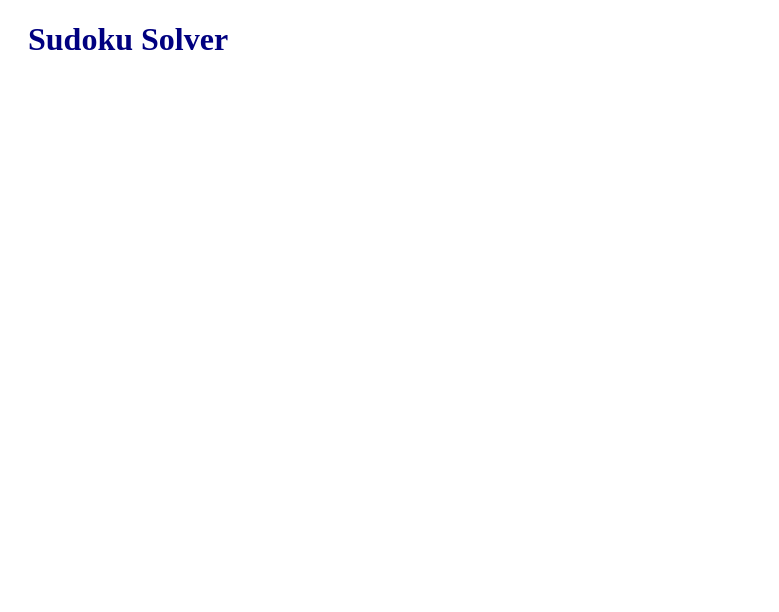
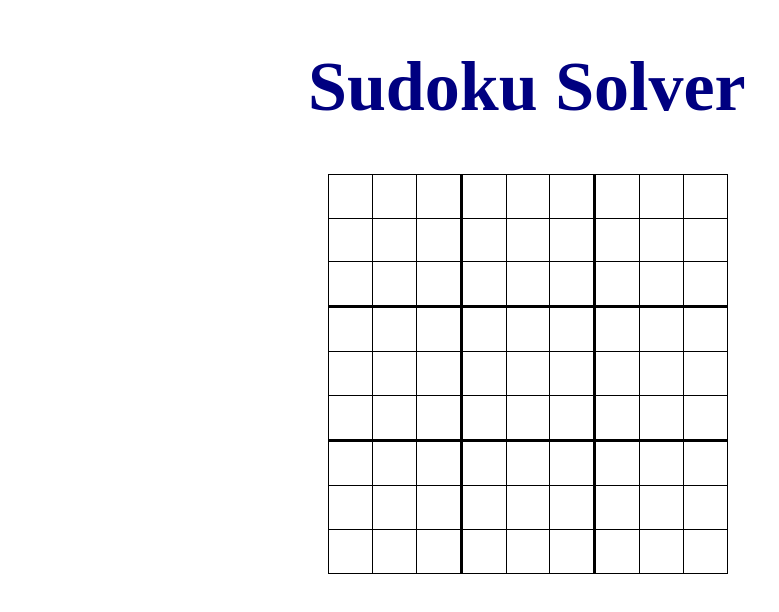
Before and after one commit to Jonasbaake1/Sudoku-solver, a plain HTML site: page index.html in a window 1280 px wide. Shown: the whole page, without its empty margins (0-779 px from the left). Drawn offline with nearby package versions, Linux system fonts and the light colour scheme.

Commit message:
Layout and input boxes

```diff
--- a/Style.css
+++ b/Style.css
@@ -1,4 +1,29 @@
 h1 {
   color: navy;
-  margin-left: 20px;
+  margin-left: 300px;
+  font-size: 70px;
 }
+
+td {
+  border: 1px solid black;
+  padding-left: 14px;
+}
+
+table {
+  width: 400px;
+  height: 400px;
+  border-collapse:collapse;
+  margin-left: 320px;
+}
+
+table tr:nth-of-type(-3n+6) td {
+border-bottom: 3px solid black;
+}
+
+table td:nth-of-type(-3n+6) {
+  border-right: 3px solid black;
+}
+input {
+  width:20px;
+  border: none;
+  font-size: 25px;
--- a/index.html
+++ b/index.html
@@ -1,11 +1,280 @@
+<!--Sudoku Solver
+    Jonas Baake 2017
+    v.0.01-->
+
 <!DOCTYPE html>
 <html>
+
 <head>
+  <script src="myScript.js"></script>
   <script src="https://ajax.googleapis.com/ajax/libs/jquery/3.2.1/jquery.min.js"></script>
-  <link rel="stylesheet" type="text/css" href="Style.css">
+  <link rel="stylesheet" type="text/css" href="style.css">
   <title>Sudoku solver</title>
 </head>
+
 <body>
   <h1> Sudoku Solver </h1>
+  <table>
+    <tr>
+      <td>
+        <input type="text">
+      </td>
+      <td>
+        <input type="text">
+      </td>
+      <td>
+        <input type="text">
+      </td>
+      <td>
+        <input type="text">
+      </td>
+      <td>
+        <input type="text">
+      </td>
+      <td>
+        <input type="text">
+      </td>
+      <td>
+        <input type="text">
+      </td>
+      <td>
+        <input type="text">
+      </td>
+      <td>
+        <input type="text">
+      </td>
+    </tr>
+    <tr>
+      <td>
+        <input type="text">
+      </td>
+      <td>
+        <input type="text">
+      </td>
+      <td>
+        <input type="text">
+      </td>
+      <td>
+        <input type="text">
+      </td>
+      <td>
+        <input type="text">
+      </td>
+      <td>
+        <input type="text">
+      </td>
+      <td>
+        <input type="text">
+      </td>
+      <td>
+        <input type="text">
+      </td>
+      <td>
+        <input type="text">
+      </td>
+    </tr>
+    <tr>
+      <td>
+        <input type="text">
+      </td>
+      <td>
+        <input type="text">
+      </td>
+      <td>
+        <input type="text">
+      </td>
+      <td>
+        <input type="text">
+      </td>
+      <td>
+        <input type="text">
+      </td>
+      <td>
+        <input type="text">
+      </td>
+      <td>
+        <input type="text">
+      </td>
+      <td>
+        <input type="text">
+      </td>
+      <td>
+        <input type="text">
+      </td>
+    </tr>
+    <tr>
+      <td>
+        <input type="text">
+      </td>
+      <td>
+        <input type="text">
+      </td>
+      <td>
+        <input type="text">
+      </td>
+      <td>
+        <input type="text">
+      </td>
+      <td>
+        <input type="text">
+      </td>
+      <td>
+        <input type="text">
+      </td>
+      <td>
+        <input type="text">
+      </td>
+      <td>
+        <input type="text">
+      </td>
+      <td>
+        <input type="text">
+      </td>
+    </tr>
+    <tr>
+      <td>
+        <input type="text">
+      </td>
+      <td>
+        <input type="text">
+      </td>
+      <td>
+        <input type="text">
+      </td>
+      <td>
+        <input type="text">
+      </td>
+      <td>
+        <input type="text">
+      </td>
+      <td>
+        <input type="text">
+      </td>
+      <td>
+        <input type="text">
+      </td>
+      <td>
+        <input type="text">
+      </td>
+      <td>
+        <input type="text">
+      </td>
+    </tr>
+    <tr>
+      <td>
+        <input type="text">
+      </td>
+      <td>
+        <input type="text">
+      </td>
+      <td>
+        <input type="text">
+      </td>
+      <td>
+        <input type="text">
+      </td>
+      <td>
+        <input type="text">
+      </td>
+      <td>
+        <input type="text">
+      </td>
+      <td>
+        <input type="text">
+      </td>
+      <td>
+        <input type="text">
+      </td>
+      <td>
+        <input type="text">
+      </td>
+    </tr>
+    <tr>
+      <td>
+        <input type="text">
+      </td>
+      <td>
+        <input type="text">
+      </td>
+      <td>
+        <input type="text">
+      </td>
+      <td>
+        <input type="text">
+      </td>
+      <td>
+        <input type="text">
+      </td>
+      <td>
+        <input type="text">
+      </td>
+      <td>
+        <input type="text">
+      </td>
+      <td>
+        <input type="text">
+      </td>
+      <td>
+        <input type="text">
+      </td>
+    </tr>
+    <tr>
+      <td>
+        <input type="text">
+      </td>
+      <td>
+        <input type="text">
+      </td>
+      <td>
+        <input type="text">
+      </td>
+      <td>
+        <input type="text">
+      </td>
+      <td>
+        <input type="text">
+      </td>
+      <td>
+        <input type="text">
+      </td>
+      <td>
+        <input type="text">
+      </td>
+      <td>
+        <input type="text">
+      </td>
+      <td>
+        <input type="text">
+      </td>
+    </tr>
+    <tr>
+      <td>
+        <input type="text">
+      </td>
+      <td>
+        <input type="text">
+      </td>
+      <td>
+        <input type="text">
+      </td>
+      <td>
+        <input type="text">
+      </td>
+      <td>
+        <input type="text">
+      </td>
+      <td>
+        <input type="text">
+      </td>
+      <td>
+        <input type="text">
+      </td>
+      <td>
+        <input type="text">
+      </td>
+      <td>
+        <input type="text">
+      </td>
+    </tr>
 </body>
 </html>
```
